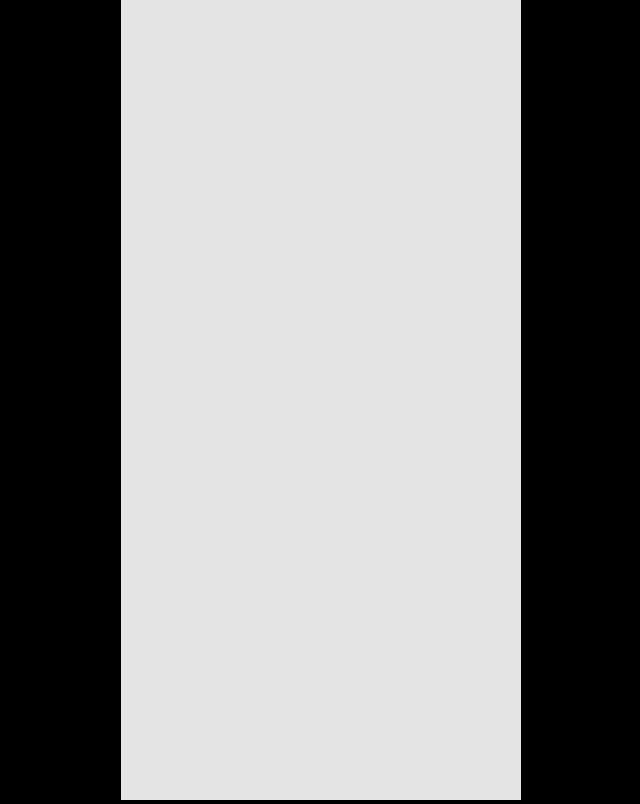
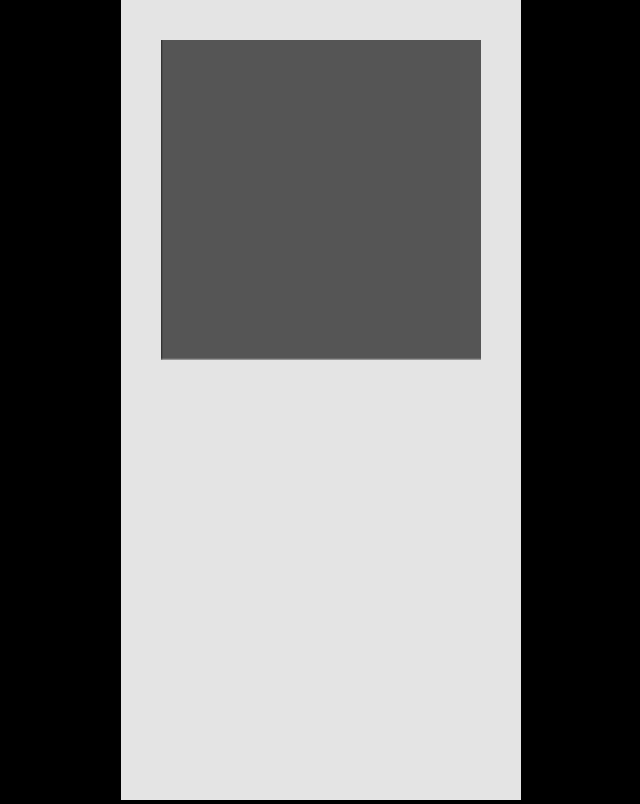
Before and after one commit to lugocorp/sequence, a website built with webpack: page www/index.html in a window 1280 px wide. Shown: the whole page, without its empty margins (319-959 px from the left). Built offline with nearby package versions, Linux system fonts and the light colour scheme.

Commit message:
Can now render a test sprite

```diff
--- a/src/game.ts
+++ b/src/game.ts
@@ -12,8 +12,8 @@ export default class Game {
     // Initializes the game object so the player can start interacting with it
     async start(): Promise<void> {
         const canvas: HTMLCanvasElement = document.getElementById('canvas') as HTMLCanvasElement;
-        this.renderer = new GraphicsRenderer(canvas);
         this.assets = new GraphicsLoader();
+        this.renderer = new GraphicsRenderer(canvas, this.assets);
         this.data = new DataManager();
         this.party = new Party();
         this.renderer.setCanvasSize();
@@ -21,5 +21,7 @@ export default class Game {
         // Load and setup game assets (with a loading screen)
         await this.assets.loadAssets();
         this.data.index();
+        // Loading has completed
+        this.renderer.frame();
     }
 }
--- /dev/null
+++ b/src/graphics/draw-coords.ts
@@ -0,0 +1,9 @@
+interface DrawCoords {
+  src: HTMLImageElement;
+  left: number;
+  top: number;
+  width: number;
+  height: number;
+}
+
+export default DrawCoords;
--- a/src/graphics/loader.ts
+++ b/src/graphics/loader.ts
@@ -3,25 +3,45 @@
  * It loads assets by a 3-byte hexadecimal, where the first byte refers to
  * a spritesheet ID, and the second and third bytes are coordinates.
  */
+import DrawCoords from './draw-coords';
 
 export default class GraphicsLoader {
-    placeholder: HTMLImageElement;
+    sheets: HTMLImageElement[] = [];
+    specs: [number, number][] = [
+        [80, 80]
+    ];
 
-    // Loads every spritesheet so we can grab sprites from them later
+    /*
+     * Loads every spritesheet so we can grab sprites from them later.
+     * This is an async method that resolves only when every spritesheet
+     * has been fully loaded.
+     */
     async loadAssets(): Promise<void> {
-        this.placeholder = new Image();
-        await new Promise((resolve) => {
-            this.placeholder.src = './assets/placeholder.jpeg';
-            this.placeholder.onload = resolve;
-        });
+        const that = this;
+        await Promise.all(this.specs.map((spec: [number, number], index: number) => {
+            that.sheets[index] = new Image();
+            return new Promise((resolve) => {
+                that.sheets[index].src = `./assets/sheet${index}.png`;
+                that.sheets[index].onload = resolve;
+            });
+        }));
     }
 
-    // Grabs a sprite from a spritesheet based on a 3-byte hexadecimal
-    getSprite(id: number): HTMLImageElement {
-        const sheet: number = id >> 16;
-        const x = (id - sheet << 16) >> 8;
-        const y = (id - sheet << 16) - x << 8;
-        console.log(`Grab sprite from sheet ${sheet}, coords (${x}, ${y})`);
-        return this.placeholder;
+    /*
+     * Returns draw instructions for a sprite based on a 3-byte hexadecimal.
+     * The draw instructions include the sprite's source sheet, as well as
+     * x, y, width and height coordinates on that sheet to pull from.
+     */
+    getSprite(id: number): DrawCoords {
+        const index: number = id >> 16;
+        const x = (id - (index << 16)) >> 8;
+        const y = (id - (index << 16)) - (x << 8);
+        return {
+          src: this.sheets[index],
+          left: x * 80,
+          top: y * 80,
+          width: 80,
+          height: 80
+        };
     }
 }
--- a/src/graphics/renderer.ts
+++ b/src/graphics/renderer.ts
@@ -2,14 +2,22 @@
  * This class handles working with the HTML5 canvas to render game elements.
  * Use it whenever you have to interact with the game canvas.
  */
+ import DrawCoords from './draw-coords';
+ import GraphicsLoader from './loader';
 
 export default class GraphicsRenderer {
+    static WIDTH = 100;
+    static HEIGHT = 200;
     ctx: CanvasRenderingContext2D;
     canvas: HTMLCanvasElement;
+    assets: GraphicsLoader;
+    inverse: number;
+    ratio: number;
 
-    constructor(canvas: HTMLCanvasElement) {
+    constructor(canvas: HTMLCanvasElement, assets: GraphicsLoader) {
         this.ctx = canvas.getContext('2d');
         this.canvas = canvas;
+        this.assets = assets;
     }
 
     /*
@@ -19,15 +27,32 @@ export default class GraphicsRenderer {
      * https://www.browserstack.com/guide/ideal-screen-sizes-for-responsive-design
      */
     setCanvasSize(): void {
-        const unitWidth = 100;
-        const unitHeight = 200;
         const screenWidth = window.innerWidth;
         const screenHeight = window.innerHeight;
-        let ratio = Math.floor(screenHeight / unitHeight);
-        if (unitWidth * ratio > screenWidth) {
-            ratio = Math.floor(screenWidth / unitWidth);
+        this.ratio = Math.floor(screenHeight / GraphicsRenderer.HEIGHT);
+        if (GraphicsRenderer.WIDTH * this.ratio > screenWidth) {
+            this.ratio = Math.floor(screenWidth / GraphicsRenderer.WIDTH);
         }
-        this.canvas.height = unitHeight * ratio;
-        this.canvas.width = unitWidth * ratio;
+        this.canvas.height = GraphicsRenderer.HEIGHT * this.ratio;
+        this.canvas.width = GraphicsRenderer.WIDTH * this.ratio;
+        this.inverse = 1 / this.ratio;
     }
+
+    /*
+     * This method draws a single frame of the app.
+     */
+    frame(): void {
+      this.ctx.scale(this.ratio, this.ratio);
+      // Do something here
+      this.drawSprite(0x000100, 10, 10);
+      this.ctx.scale(this.inverse, this.inverse);
+    }
+
+    /*
+     * This method draws a single sprite from a 3-byte hexadecimal.
+     */
+     drawSprite(id: number, x: number, y: number): void {
+       const c: DrawCoords = this.assets.getSprite(id);
+       this.ctx.drawImage(c.src, c.left, c.top, c.width, c.height, x, y, c.width, c.height);
+     }
 }
--- a/www/index.css
+++ b/www/index.css
@@ -1,3 +1,8 @@
+@font-face {
+  font-family: Quinque;
+  src: url('assets/Quinquefive.ttf');
+}
+
 * {
     -webkit-tap-highlight-color: rgba(0,0,0,0); /* make transparent link selection, adjust last value opacity 0 to 1.0 */
 }
@@ -17,10 +22,16 @@ body {
   width: 100%;
 }
 
+.app {
+  position: relative;
+  height:100%;
+  width: 100%;
+}
+
 canvas {
   background-color: #E4E4E4;
   transform: translate(-50%, -50%);
-  position: absolute;
+  position: relative;
   left: 50%;
   top: 50%;
 }
```
Also changed, not shown: www/assets/Quinquefive.ttf (added), www/assets/placeholder.jpeg (deleted), www/assets/sheet0.png (added).
